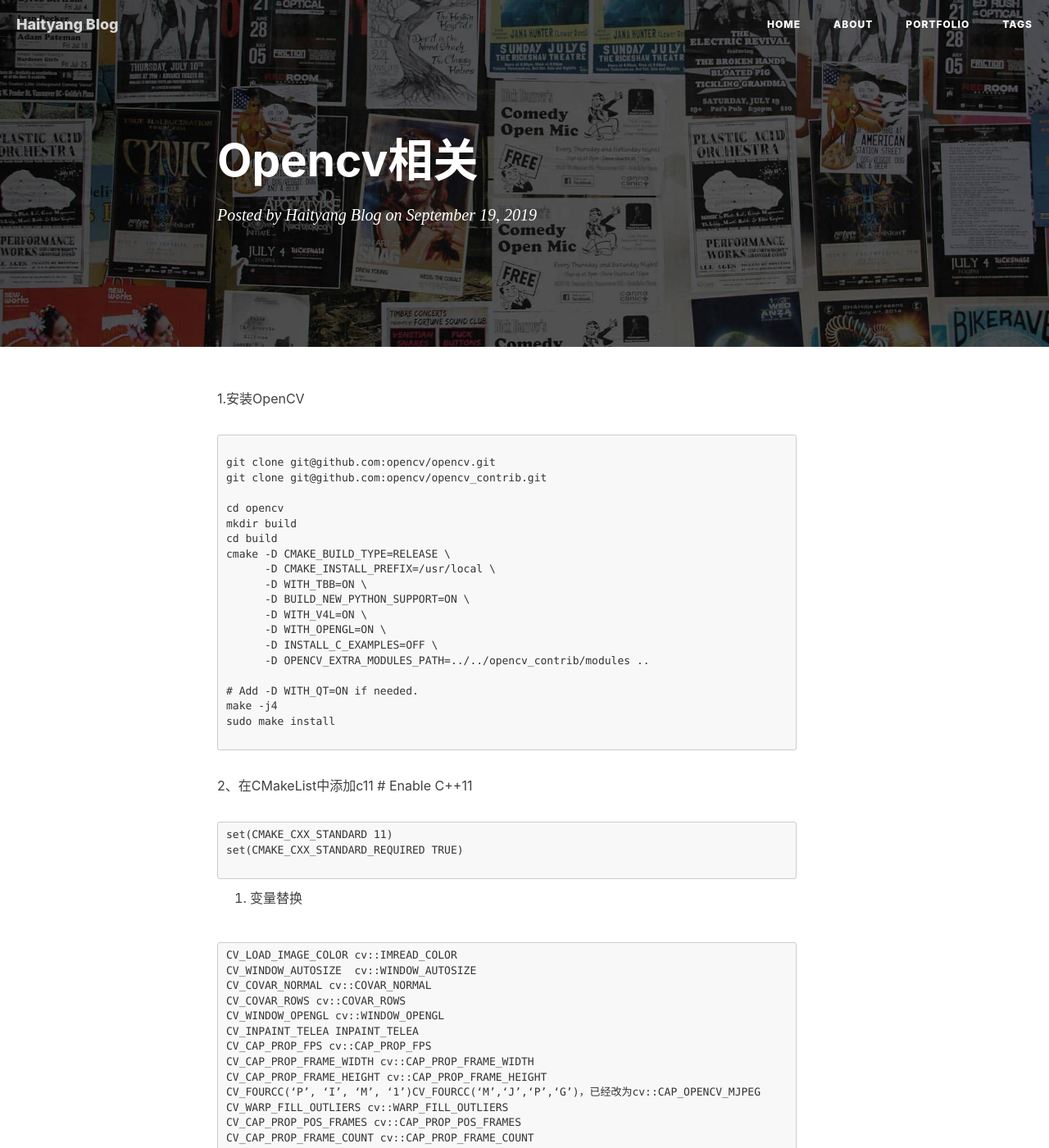
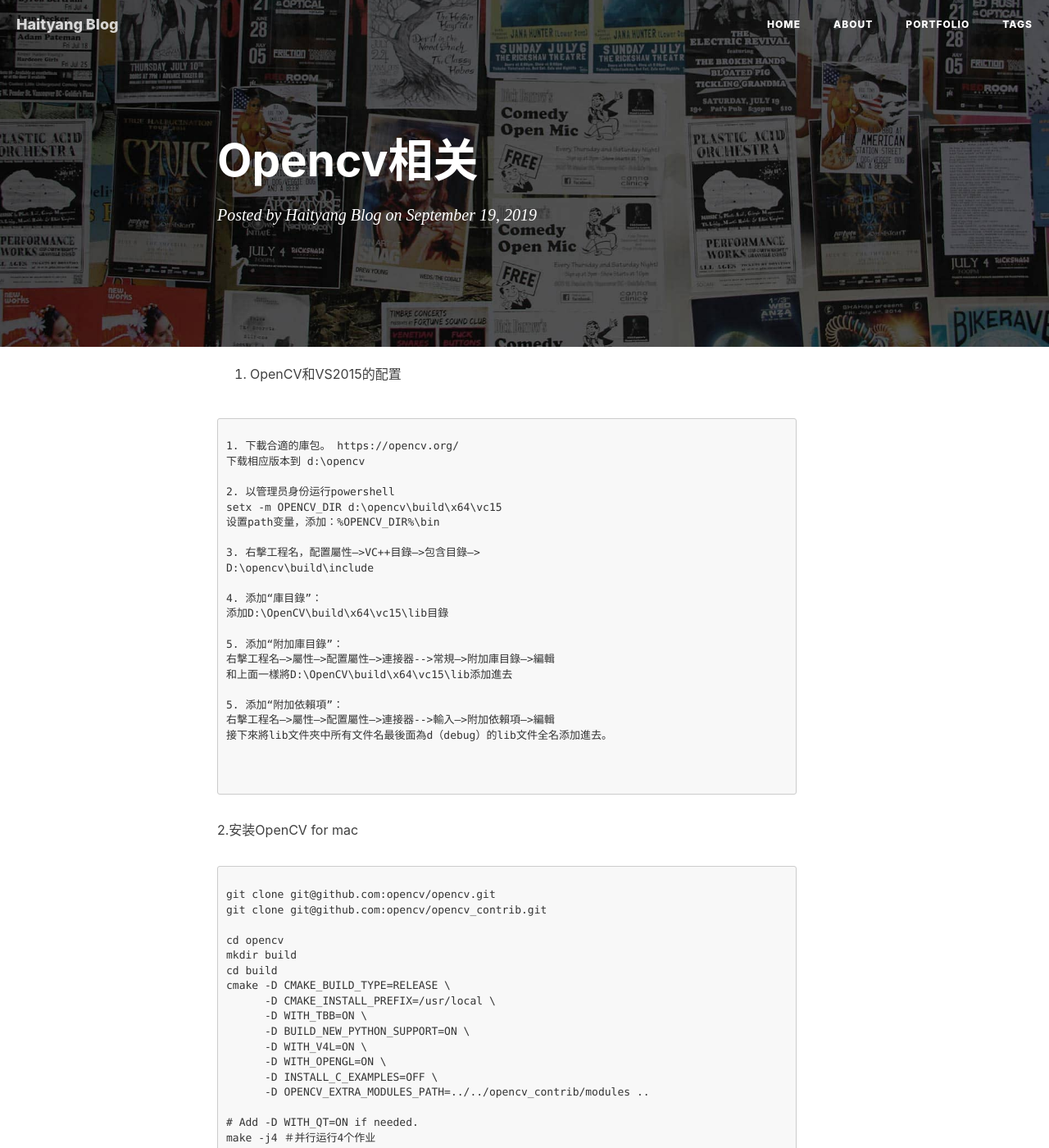
Before and after one commit to haityang/haityang.github.io, a Jekyll site: the page built from _posts/2019-09-19-OpenCV相关.markdown, in a window 1280 px wide and 1400 px high. Shown: the whole window at 82% size. Built offline with Jekyll 4.4.1, drawn with Linux system fonts in a browser that asks for light colours; nearby versions of some CDN libraries; our own code applies the rules of GitHub Pages for plain Markdown files; comment, search, counter and statistics services are not loaded; some of the changed text lies outside the part shown.

Commit message:
remove same post

````diff
--- a/_posts/2019-09-19-OpenCV相关.markdown
+++ b/_posts/2019-09-19-OpenCV相关.markdown
@@ -1,4 +1,35 @@
-1.安装OpenCV
+1. OpenCV和VS2015的配置
+
+```
+
+1. 下載合適的庫包。 https://opencv.org/
+下载相应版本到 d:\opencv
+
+2. 以管理员身份运行powershell
+setx -m OPENCV_DIR d:\opencv\build\x64\vc15
+设置path变量，添加：%OPENCV_DIR%\bin
+
+3. 右擊工程名，配置屬性—>VC++目錄—>包含目錄—>
+D:\opencv\build\include
+
+4. 添加“庫目錄”：
+添加D:\OpenCV\build\x64\vc15\lib目錄
+
+5. 添加“附加庫目錄”：
+右擊工程名—>屬性—>配置屬性—>連接器-->常規—>附加庫目錄—>編輯
+和上面一樣將D:\OpenCV\build\x64\vc15\lib添加進去
+
+5. 添加“附加依賴項”：
+右擊工程名—>屬性—>配置屬性—>連接器-->輸入—>附加依賴項—>編輯
+接下來將lib文件夾中所有文件名最後面為d（debug）的lib文件全名添加進去。
+
+
+
+```
+
+
+
+2.安装OpenCV for mac
 
 ```
 
@@ -18,7 +49,7 @@
       -D OPENCV_EXTRA_MODULES_PATH=../../opencv_contrib/modules ..
 
 # Add -D WITH_QT=ON if needed.
-make -j4
+make -j4 ＃并行运行4个作业
 sudo make install
 
 ```
````
Also changed, not shown: _posts/2019-08-04-OpenCV相关.markdown (deleted, +0 -44 lines).
